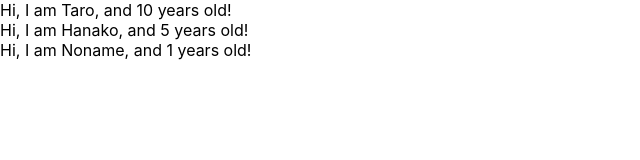
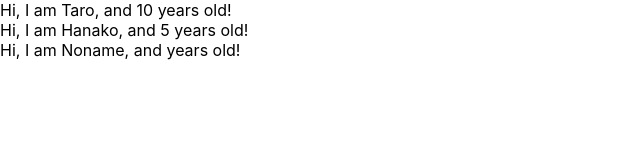
Before and after one commit to imai-appirits/udemy-react-redux-crud-application, a React (Create React App) app: page / in a window 1280 px wide. Shown: the top 160 px of the page, without its empty margins (0-640 px from the left). Built offline with nearby package versions, Linux system fonts and the light colour scheme.

Commit message:
lern prop-types

```diff
--- a/src/App.js
+++ b/src/App.js
@@ -1,4 +1,5 @@
 import React from 'react';
+import PropTypes from 'prop-types';
 
 
 const App = () => {
@@ -22,7 +23,8 @@ const User = (props) => {
   return <div>Hi, I am {props.name}, and {props.age} years old!</div>
 }
 
-User.defaultProps = {
-  age: 1
+User.propTypes = {
+  name: PropTypes.string,
+  age: PropTypes.number.isRequired //必須情報、3番目のデータでwarningが発生する
 }
 export default App;
```
